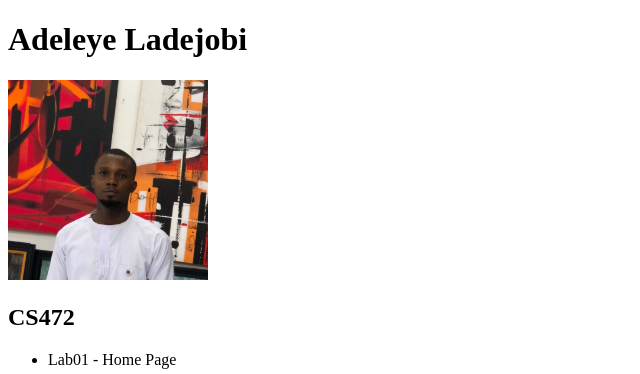
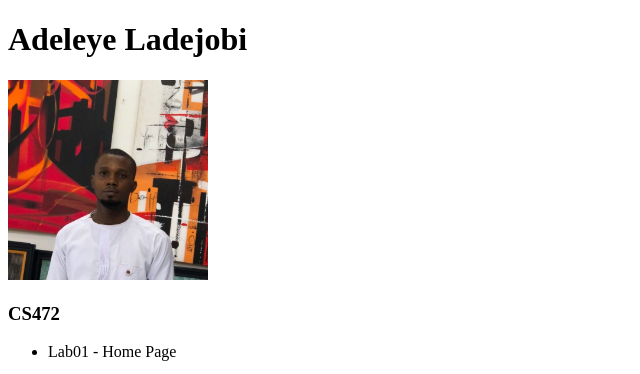
Before and after one commit to lexemmy/cs472, a plain HTML site: page index.html in a window 1280 px wide. Shown: the top 374 px of the page, without its empty margins (0-640 px from the left). Drawn offline with Linux system fonts and the light colour scheme.

Commit message:
fix header

```diff
--- a/index.html
+++ b/index.html
@@ -18,7 +18,7 @@
 
     <!-- Unordered List -->
     <section>
-      <h1>CS472</h1>
+      <h3>CS472</h3>
       <ul>
         <li>Lab01 - Home Page</li>
       </ul>
```
